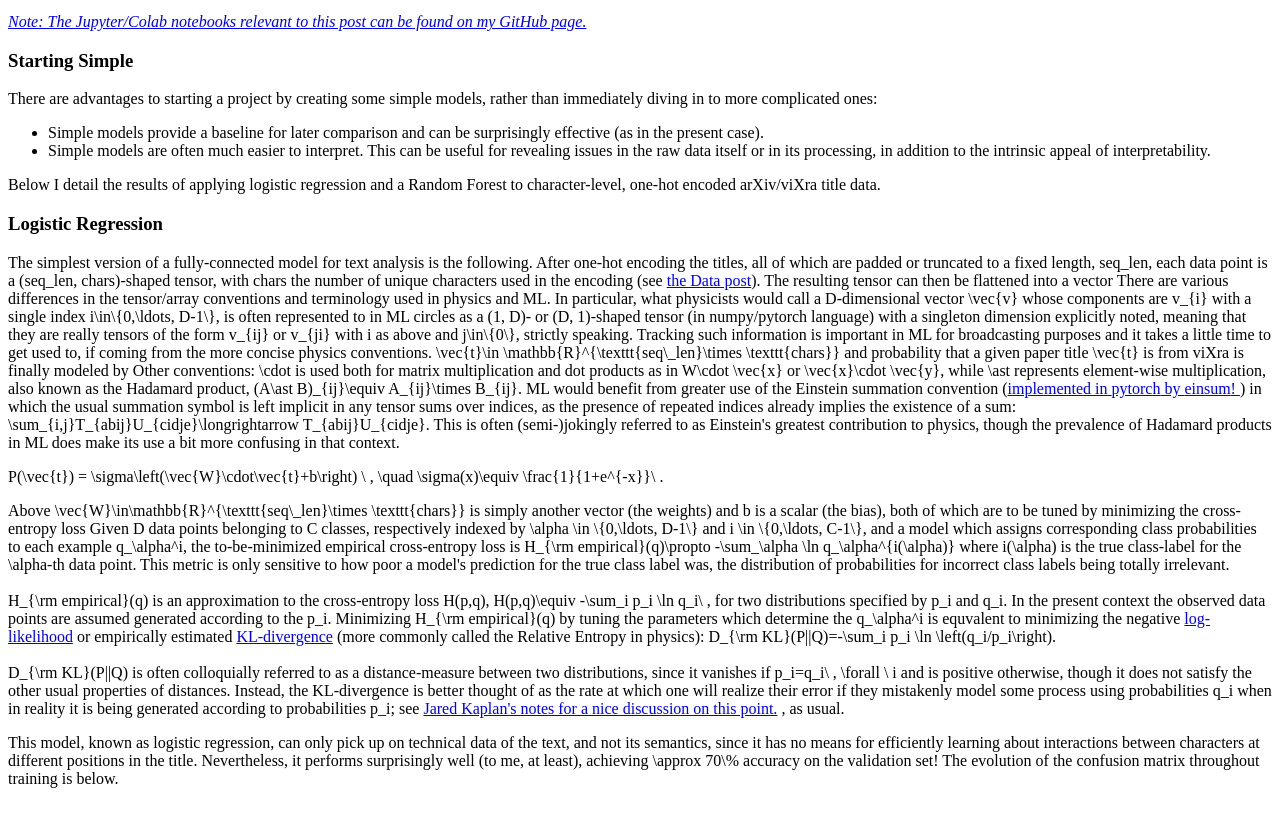
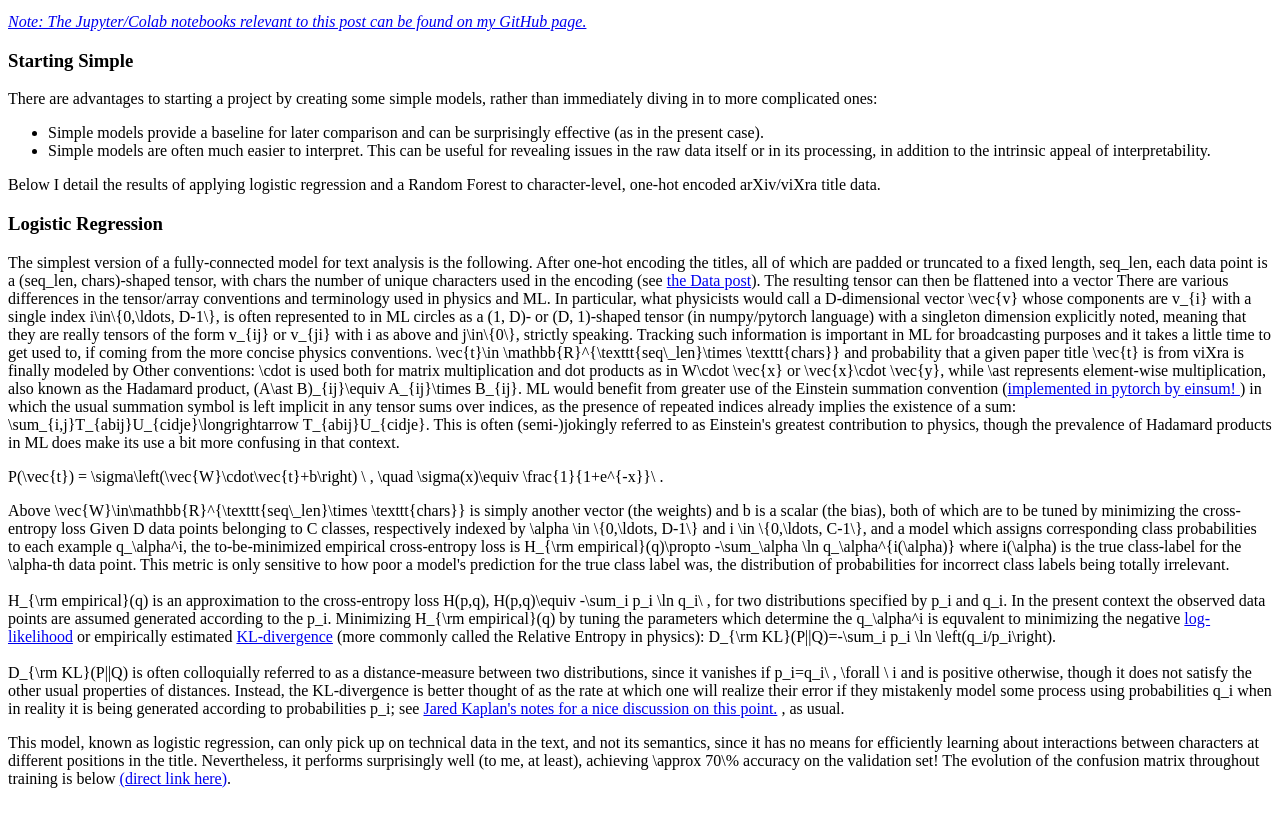
Before and after one commit to garrett361/arxiv-vixra-baseline-models, a plain HTML site: page src/index.ejs in a window 1280 px wide. Shown: the part 101-928 px from the top of the page. Drawn offline with nearby package versions, Linux system fonts and the light colour scheme; files that its build step writes are made by us from their sources; grey boxes are pictures that could not be loaded; a script that the page names is missing; files whose address does not match are found by name.

Commit message:
Added wandb direct links

```diff
--- a/src/index.ejs
+++ b/src/index.ejs
@@ -180,13 +180,13 @@ as with /static as their root. E.g. <img src="/diagrams/fig1.png">
     </p>
 
     <p>
-      This model, known as logistic regression, can only pick up on technical data of the text, and not its semantics,
+      This model, known as logistic regression, can only pick up on technical data in the text, and not its semantics,
       since it has no means for efficiently
       learning about interactions between characters at different positions in the title. Nevertheless, it performs
       surprisingly well (to me, at
       least), achieving <d-math>\approx 70\%</d-math> accuracy on the validation set! The evolution of the
       confusion matrix throughout training is
-      below.
+      below  <a target='_blank' rel='noopener noreferrer' href='https://wandb.ai/garrett361/balanced_title_one_hot_linear/reports/Linear-Model-Confusion-Matrix--VmlldzoxMzgxNTY1'>(direct link here)</a>.
     </p>
 
     <iframe
```
Also changed, not shown: index.html.
